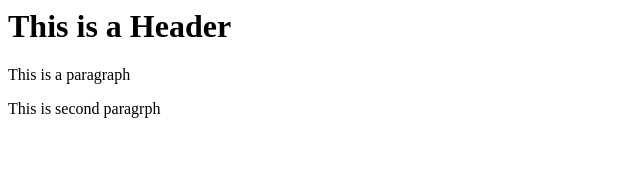
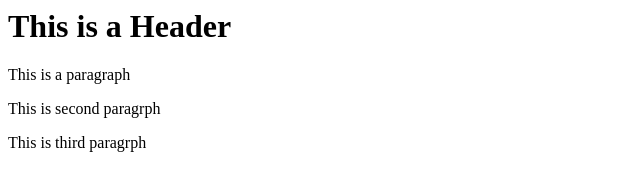
Before and after one commit to NaikGit/git-test, a website: page index.html in a window 1280 px wide. Shown: the whole page, without its empty margins (0-640 px from the left). Drawn offline with Linux system fonts and the light colour scheme.

Commit message:
Fourth commit

```diff
--- a/index.html
+++ b/index.html
@@ -10,6 +10,9 @@
             <p>
                 This is second paragrph
             </p>
+            <p>
+                This is third paragrph
+            </p>
         </body>
     </head>
 </html>
```
Also changed, not shown: package.json (added, +22 -0 lines), 2 other files.
